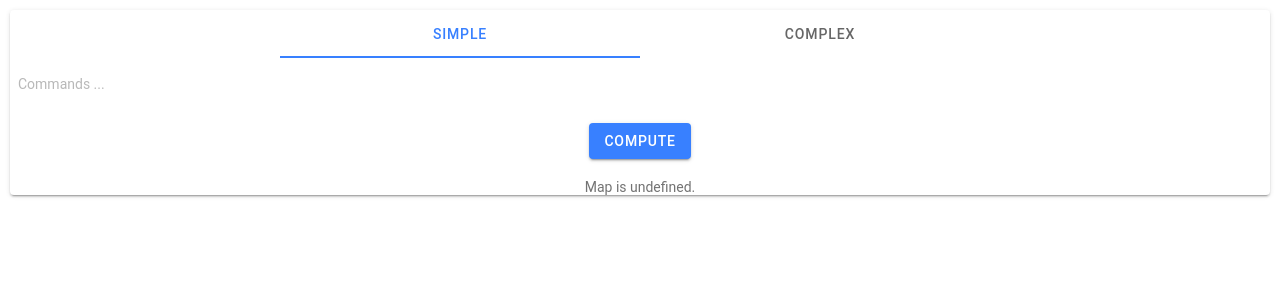
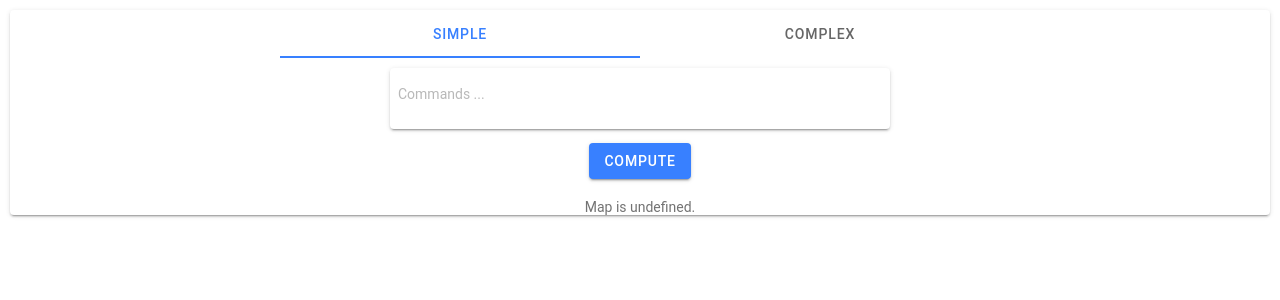
Before and after one commit to Gorz94/Kartotrezor, a React (Create React App) app in the folder Kartofront/: page / in a window 1280 px wide. Shown: the top 300 px of the page. Built offline with nearby package versions, Linux system fonts and the light colour scheme.

Commit message:
Fix exception and textarea size

```diff
--- a/Kartofront/src/components/ComputeOnce.tsx
+++ b/Kartofront/src/components/ComputeOnce.tsx
@@ -1,4 +1,4 @@
-import { IonButton, IonContent, IonGrid, IonLabel, IonTextarea } from "@ionic/react";
+import { IonButton, IonCard, IonContent, IonGrid, IonLabel, IonTextarea } from "@ionic/react";
 import { useState } from "react";
 import { Map } from '../model/Map';
 import { computeMap } from "../redux/services/mapService";
@@ -32,9 +32,11 @@ export const ComputeOnce: React.FC = () => {
 
     return (
         <div style={{display: 'flex', alignItems: 'center', justifyContent: 'center', flexDirection: 'column'}}>
-            <IonTextarea placeholder="Commands ..." autoGrow={true} value={command}
-                onIonChange={e => setCommand(e.detail.value!)} />
-            <IonLabel>{error}</IonLabel>
+            <IonCard>
+                <IonTextarea placeholder="Commands ..." autoGrow={true} value={command}
+                    onIonChange={e => setCommand(e.detail.value!)} style={{minWidth: '500px'}}/>
+                <IonLabel>{error}</IonLabel>
+            </IonCard>
 
             <IonButton onClick={callComputeMap}>
                 <IonLabel>Compute</IonLabel>
```
Also changed, not shown: 1 other file (tests, documents, lock files or other folders).
